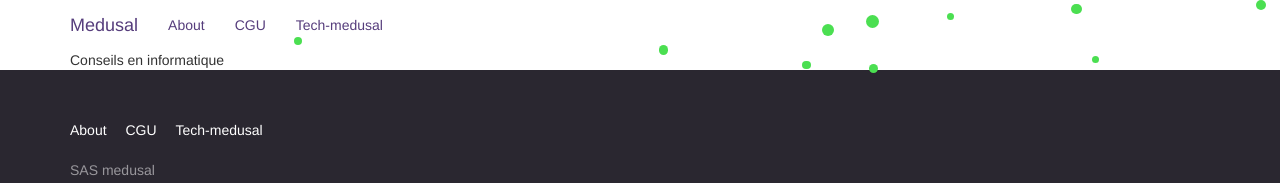
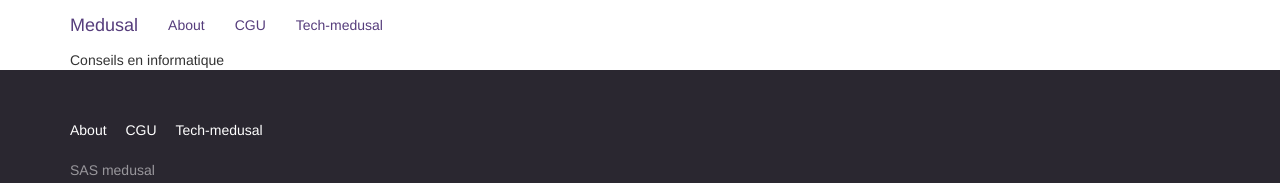
Before and after one commit to medusal/medusal.github.io, a Jekyll site: the page built from techmedusal.html, in a window 1280 px wide. Shown: the top 183 px of the page. Built offline with Jekyll 4.4.1, drawn with Linux system fonts in a browser that asks for light colours.

Commit message:
fix bubbles!

```diff
--- a/_includes/header.html
+++ b/_includes/header.html
@@ -1,4 +1,4 @@
-<nav class="navbar navbar-static-top bs-docs-nav bubbles">
+<nav class="navbar navbar-static-top bs-docs-nav">
   <div class="container">
     <!-- Brand and toggle get grouped for better mobile display -->
     <div class="navbar-header">
@@ -11,7 +11,7 @@
     </div>
 
     <!-- Collect the nav links, forms, and other content for toggling -->
-    <div class="collapse navbar-collapse bubbles" id="bs-example-navbar-collapse-1">
+    <div class="collapse navbar-collapse" id="bs-example-navbar-collapse-1">
       <ul class="nav navbar-nav">
         {% for my_page in site.pages %}
           {% if my_page.title %}
--- a/css/main.scss
+++ b/css/main.scss
@@ -15,7 +15,7 @@
 
   @keyframes fade {
     from {
-      bottom: -2.4rem;
+      bottom: 0%;
       opacity: 1;
       visibility: visible;
     }
@@ -43,6 +43,10 @@
     }
 }
 
+section.bubbles {
+  position: relative;
+}
+
 section.green-light {
   background: radial-gradient(ellipse farthest-corner at center top, #cbf49a, #1ea623);
   color: #1ea623;
```
